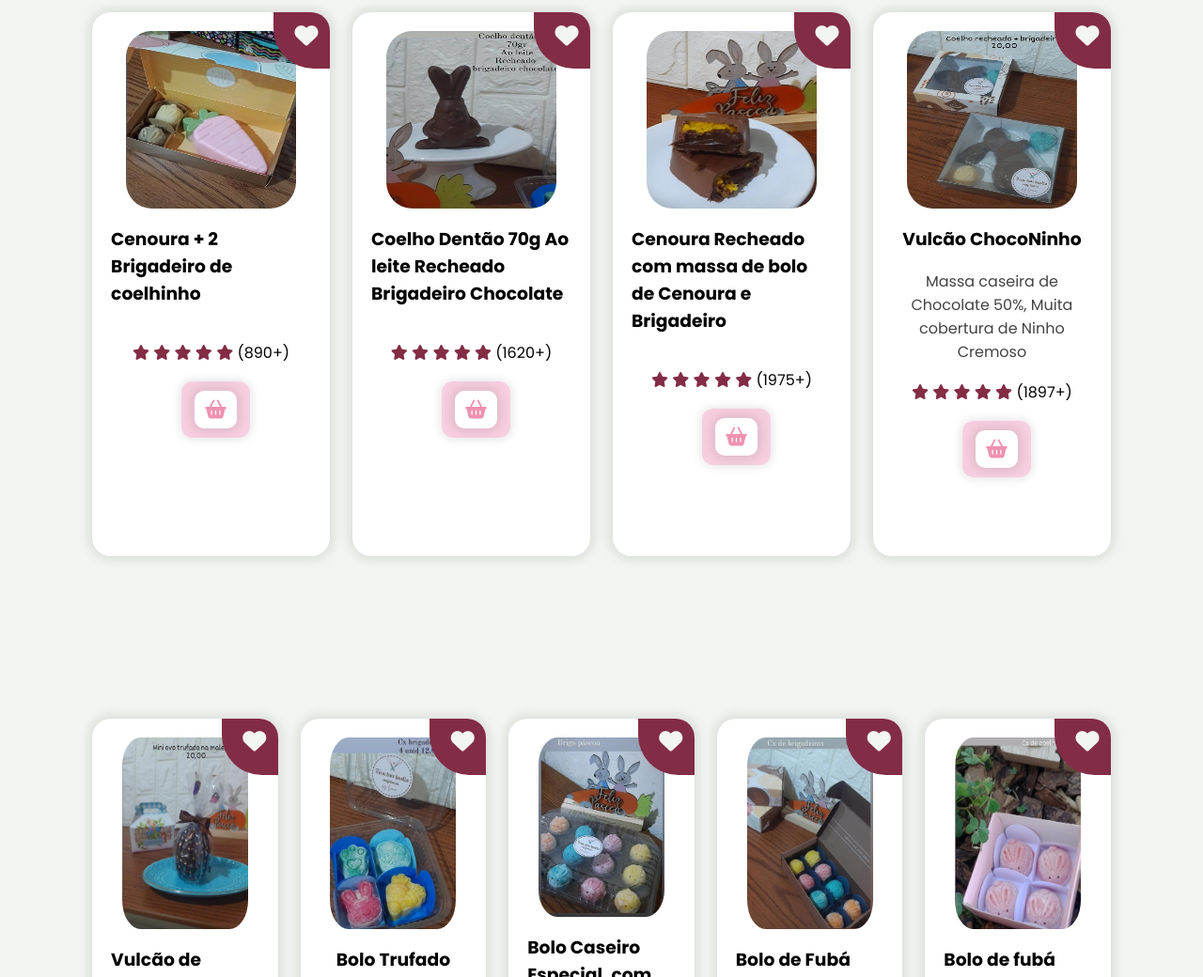
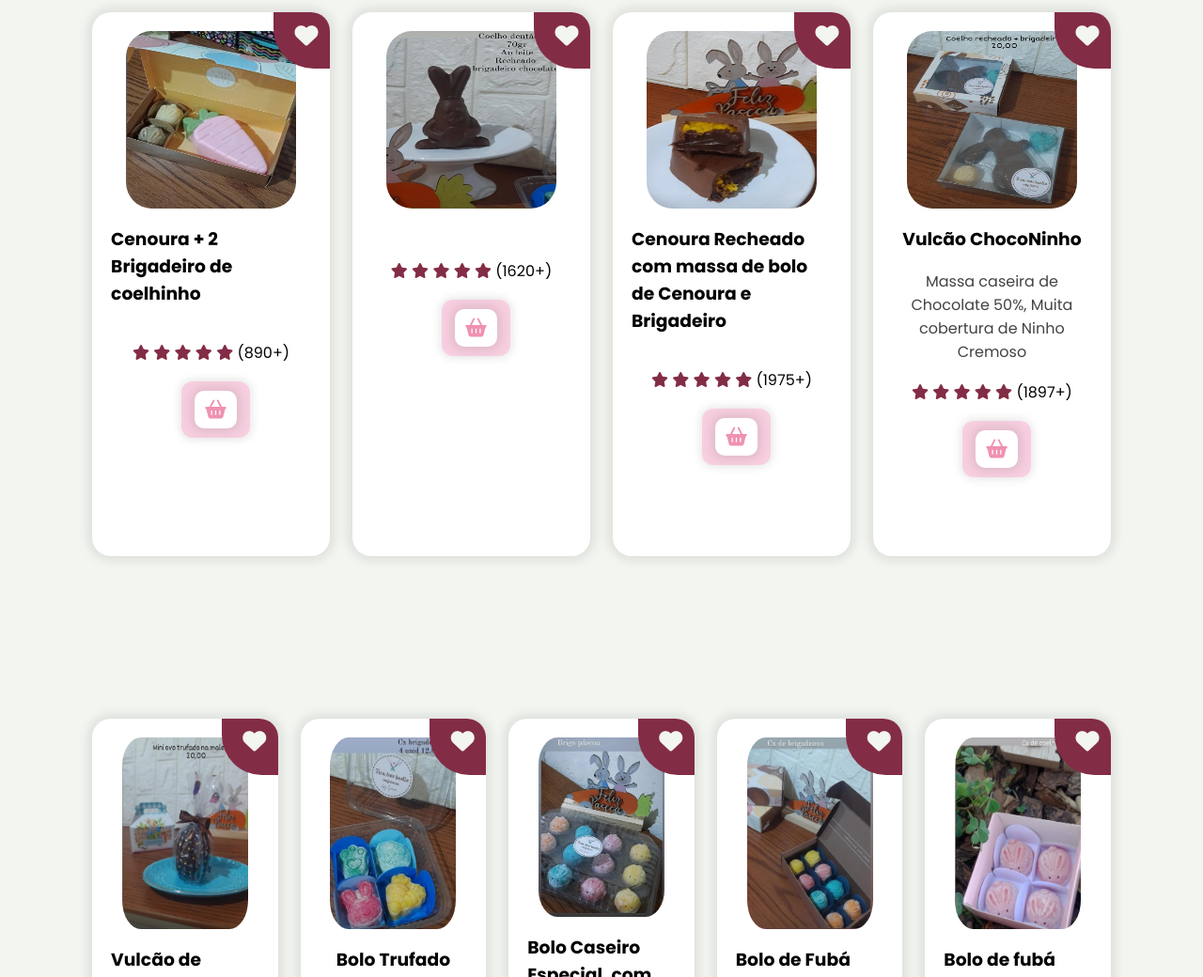
Before and after one commit to 8183alexandre/Fica-tem-Bollo-2, a plain HTML site: page index.html in a window 1280 px wide. Shown: the part 1214-2254 px from the top of the page at 94% size. Drawn offline with nearby package versions, Linux system fonts and the light colour scheme; a script that the page names is missing.

Commit message:
Atualizar o index.html

```diff
--- a/index.html
+++ b/index.html
@@ -186,7 +186,7 @@
             <img src="src/styles/fotos/foto.pasco2.jpg" class="dish-image" alt="">
 
             <h3 class="dish-title">
-                Coelho Dentão 70g Ao leite Recheado Brigadeiro Chocolate
+
             </h3>
 
             <span class="dish-description">
```
